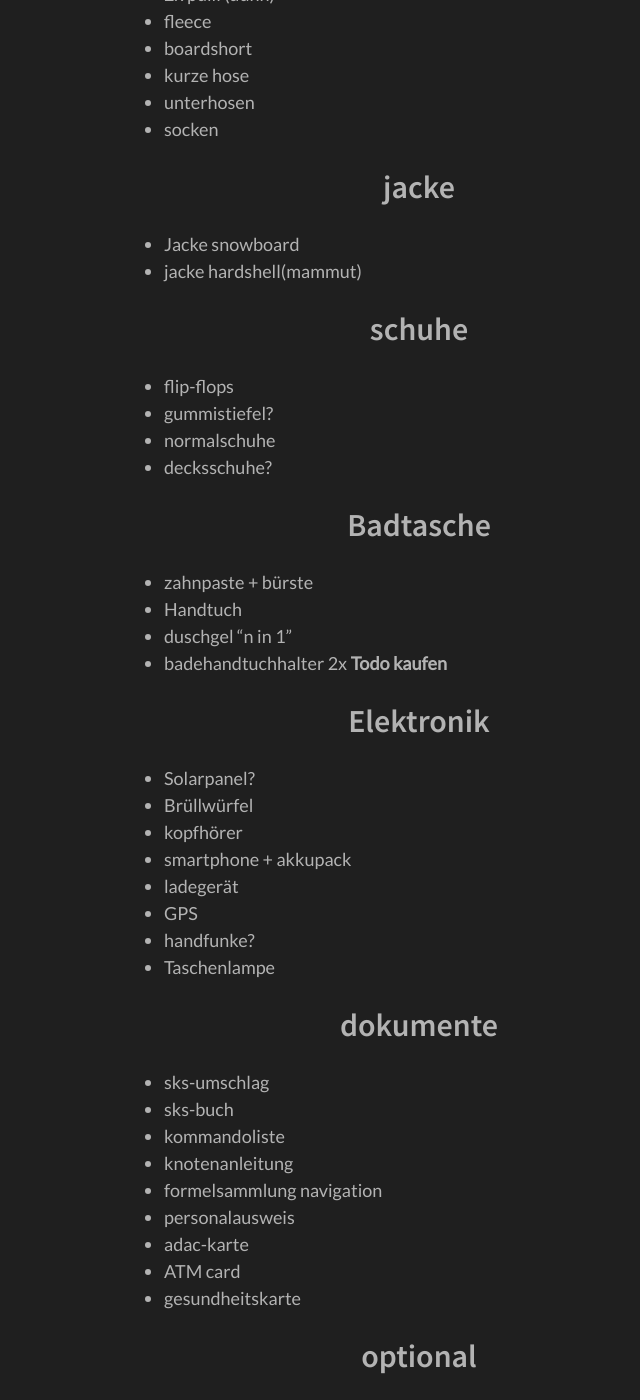
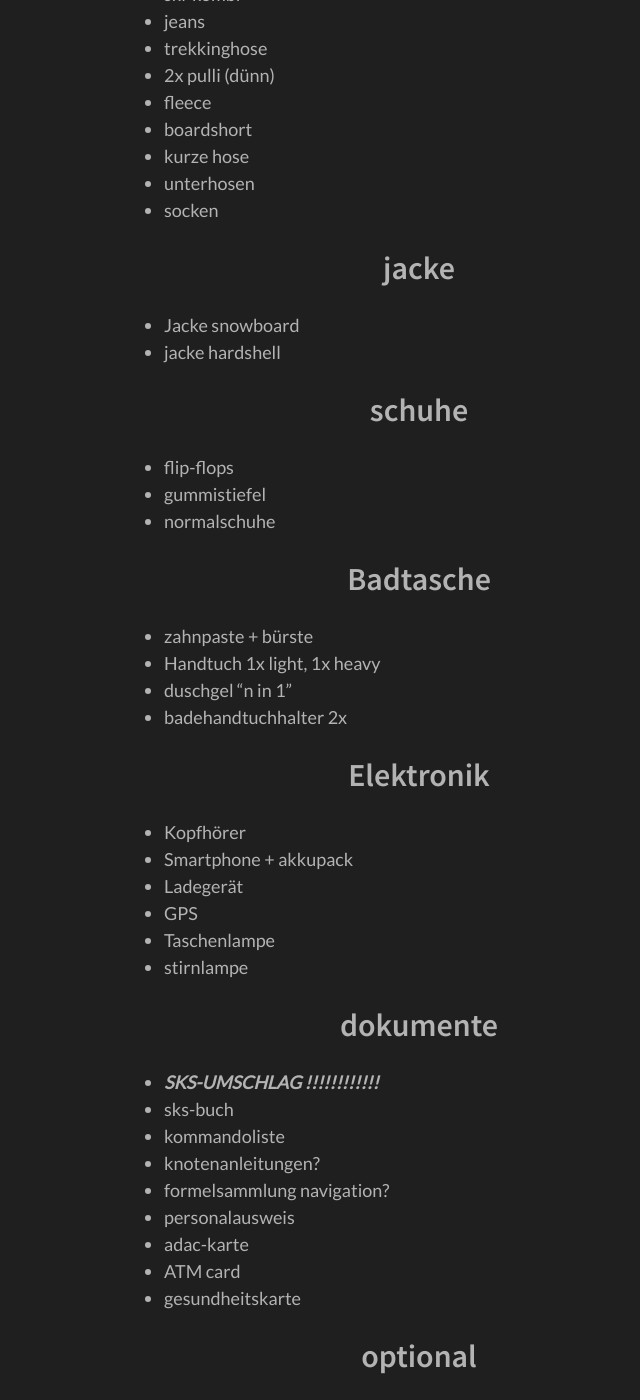
Before and after one commit to deubzerm/deubzerm.github.io, a Jekyll site: the page built from packlisten/packliste-segel.md, in a window 1280 px wide and 1400 px high, scrolled down 1460 px. Shown: the whole window, without its empty margins (221-861 px from the left). Built offline with Jekyll 4.4.1, drawn with Linux system fonts in a browser that asks for light colours; some of the changed text lies outside the part shown.

Commit message:
liste cleaned

```diff
--- a/packlisten/packliste-segel.md
+++ b/packlisten/packliste-segel.md
@@ -61,39 +65,38 @@
 * unterhosen
 * socken
 
+
 # jacke
 * Jacke snowboard
-* jacke hardshell(mammut)
+* jacke hardshell
+
 
 # schuhe
 * flip-flops
-* gummistiefel?
+* gummistiefel
 * normalschuhe
-* decksschuhe?
 
 ## Badtasche
 * zahnpaste + bürste
-* Handtuch
+* Handtuch 1x light, 1x heavy
 * duschgel "n in 1"
-* badehandtuchhalter 2x __Todo kaufen__
+* badehandtuchhalter 2x
 
 ## Elektronik
 
-* Solarpanel?
-* Brüllwürfel
-* kopfhörer
-* smartphone + akkupack
-* ladegerät
+* Kopfhörer
+* Smartphone + akkupack
+* Ladegerät
 * GPS
-* handfunke?
 * Taschenlampe
+* stirnlampe
 
 ## dokumente
-* sks-umschlag
+* *__SKS-UMSCHLAG !!!!!!!!!!!!__*
 * sks-buch
 * kommandoliste
-* knotenanleitung
-* formelsammlung navigation
+* knotenanleitungen?
+* formelsammlung navigation?
 * personalausweis
 * adac-karte
 * ATM card
```
Also changed, not shown: other parts of packlisten/packliste-segel.md (+16 -18 lines).
